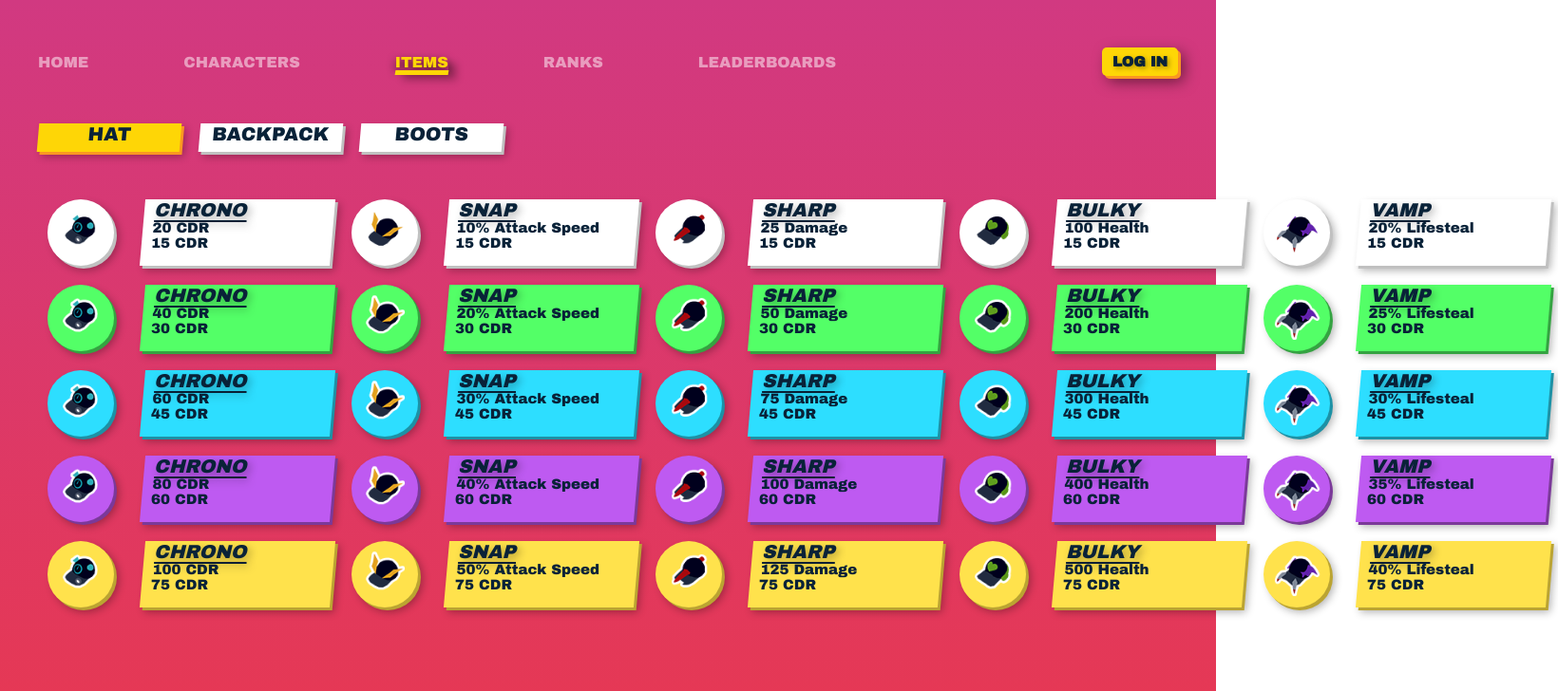
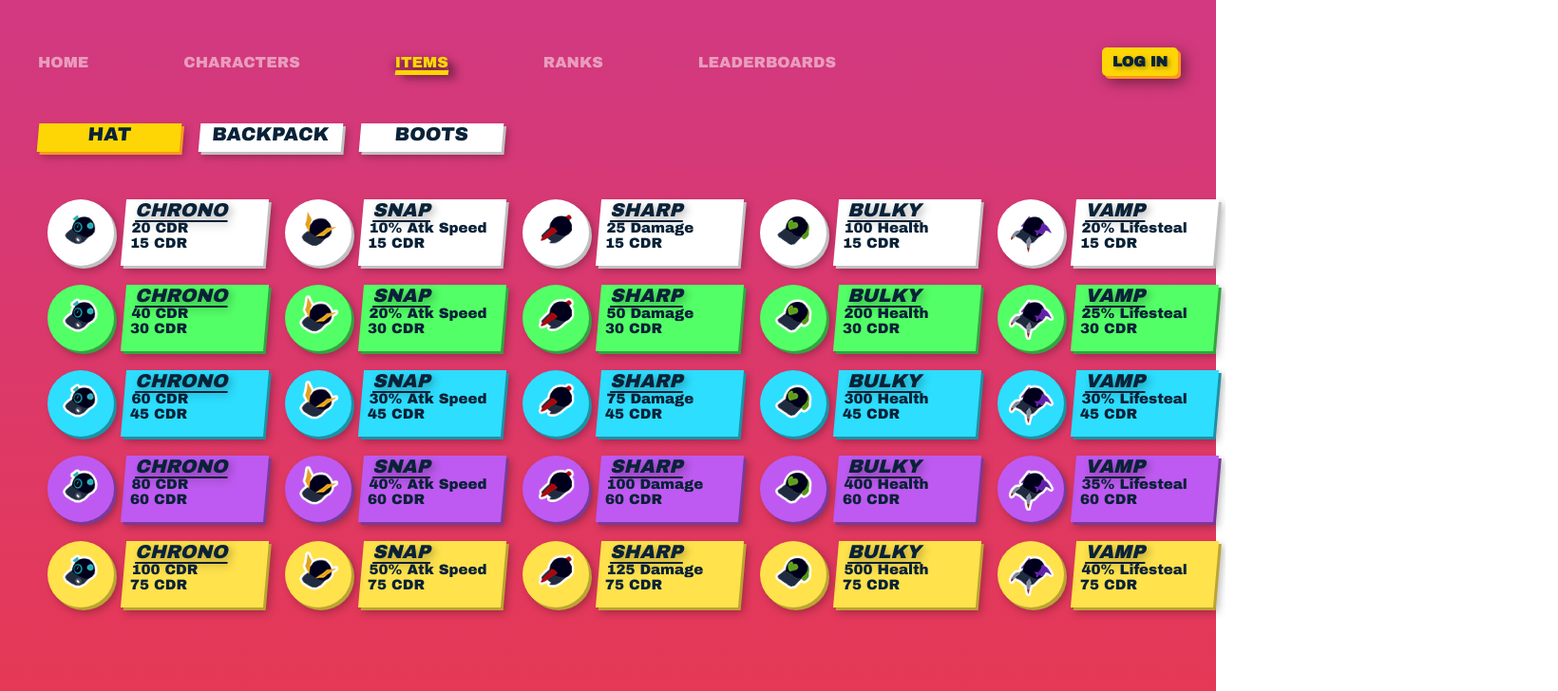
Before and after one commit to iamkiwii/bapbap, a Vue app: page /items in a window 1280 px wide. Shown: the top 728 px of the page at 95% size, 1640 px wide, since content can reach past the window. Built offline with nearby package versions, Linux system fonts and the light colour scheme.

Commit message:
item description styles

```diff
--- a/src/assets/GameData.js
+++ b/src/assets/GameData.js
@@ -32,7 +32,7 @@ var GameData = {
     extrastats: {
         Boots: {
             stat: { white: 15, green: 30, blue: 45, purple: 60, yellow: 75 },
-            desc: "% Movement Speed"
+            desc: "% Move Speed"
         },
         Backpack: {
             stat: { white: 10, green: 20, blue: 30, purple: 40, yellow: 50 },
@@ -145,7 +145,7 @@ var CRITItem = {
     type: "CRIT",
     colors: ["white", "green", "blue", "purple", "yellow"],
     name: "Snap",
-    desc: "Attack Speed",
+    desc: "Atk Speed",
     stats: { white: "10%", green: "20%", blue: "30%", purple: "40%", yellow: "50%" }
 }
 
--- a/src/components/items/ItemContainer.vue
+++ b/src/components/items/ItemContainer.vue
@@ -153,7 +153,7 @@ function getImageURL(file) {
     transform: skew(5deg);
     font-size: 15px;
     text-align: left;
-    margin-left: 10px;
+    margin-left: 5%;
 }
 
 .item-info {
@@ -162,9 +162,9 @@ function getImageURL(file) {
     text-align: center;
     transform: skew(-5deg);
     height: 70px;
-    width: 200px;
+    width: 150px;
     margin-top: 0px;
-    margin-left: 30px;
+    margin-left: 10px;
     z-index: -1;
 }
 
```
